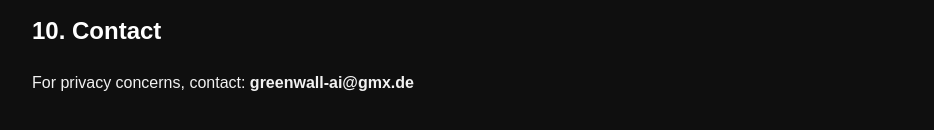
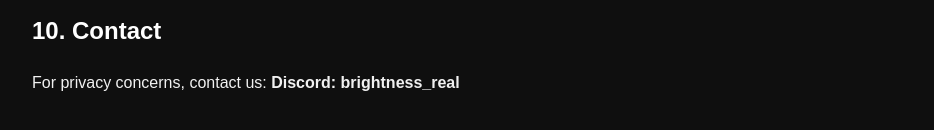
Before and after one commit to BrightnessDev/Greenwall-AI-ToS-PP, a plain HTML site: page index.html in a window 1280 px wide. Shown: the part 2700-2830 px from the top of the page, without its empty margins (158-1092 px from the left). Drawn offline with Linux system fonts and the light colour scheme.

Commit message:
Update index.html

```diff
--- a/index.html
+++ b/index.html
@@ -109,7 +109,7 @@
 <p>We may update these Terms or Privacy Policy at any time. Continued use of the Service means you accept the updated version.</p>
 
 <h2>10. Contact</h2>
-<p>For privacy concerns, contact: <strong>greenwall-ai@gmx.de</strong></p>
+<p>For privacy concerns, contact us: <strong>Discord: brightness_real</strong></p>
 
 </body>
 </html>
```
